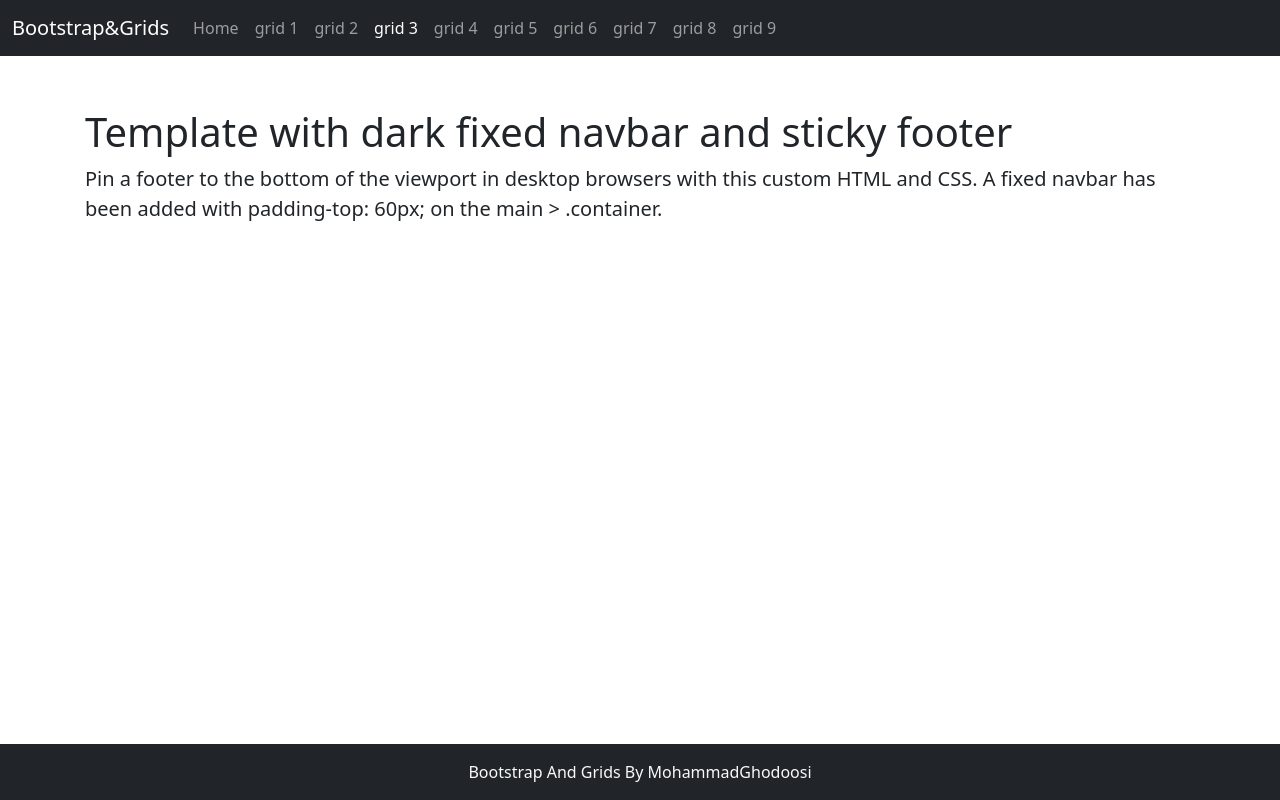
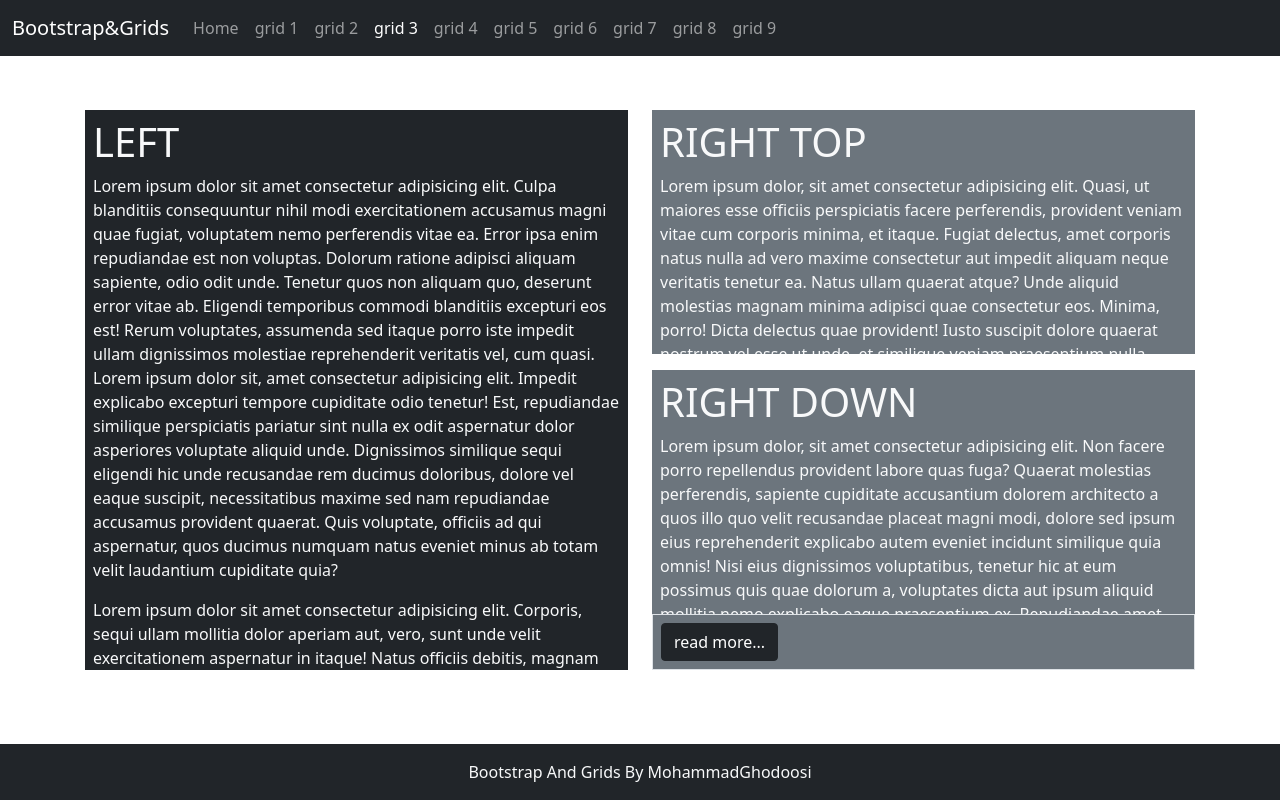
Before and after one commit to mohammadghodoosi/2-bootstrapGrids, a plain HTML site: page grid3.html in a window 1280 px wide. Drawn offline with nearby package versions, Linux system fonts and the light colour scheme.

Commit message:
sixth commit
building first part of grid3 with the help of d-flex flex-column and justify-content-evenly inside of col class and h-50 inside of each part
replacing min-height with height to avoid content to be large
adding overflow-auto and overflow-hidden
adding margin to body>main

```diff
--- a/css/site.css
+++ b/css/site.css
@@ -22,5 +22,9 @@ main>.container {
   color:rgb(190,255,0)
 }
 .minHeight{
-  min-height:80vh;
+  height:70vh;
 }
+body>main{
+  margin-top: 50px;
+  margin-bottom:10px;
+}
--- a/grid3.html
+++ b/grid3.html
@@ -63,9 +63,31 @@
 </nav>
 
     <main class="flex-shrink-0">
-       <div class="container">
-           <h1 class="mt-5">Template with dark fixed navbar and sticky footer</h1>
-           <p class="lead">Pin a footer to the bottom of the viewport in desktop browsers with this custom HTML and CSS. A fixed navbar has been added with padding-top: 60px; on the main > .container.</p>
+       <div class="container h-100 minHeight ">
+          <div class="row h-100">
+              <div class="col minHeight">
+                  <div class="bg-dark overflow-auto text-light h-100 p-2 ">
+                      <h1>LEFT</h1>
+                      Lorem ipsum dolor sit amet consectetur adipisicing elit. Culpa blanditiis consequuntur nihil modi exercitationem accusamus magni quae fugiat, voluptatem nemo perferendis vitae ea. Error ipsa enim repudiandae est non voluptas. Dolorum ratione adipisci aliquam sapiente, odio odit unde. Tenetur quos non aliquam quo, deserunt error vitae ab. Eligendi temporibus commodi blanditiis excepturi eos est! Rerum voluptates, assumenda sed itaque porro iste impedit ullam dignissimos molestiae reprehenderit veritatis vel, cum quasi.
+                      <p>Lorem ipsum dolor sit, amet consectetur adipisicing elit. Impedit explicabo excepturi tempore cupiditate odio tenetur! Est, repudiandae similique perspiciatis pariatur sint nulla ex odit aspernatur dolor asperiores voluptate aliquid unde. Dignissimos similique sequi eligendi hic unde recusandae rem ducimus doloribus, dolore vel eaque suscipit, necessitatibus maxime sed nam repudiandae accusamus provident quaerat. Quis voluptate, officiis ad qui aspernatur, quos ducimus numquam natus eveniet minus ab totam velit laudantium cupiditate quia?</p>
+                      <p>Lorem ipsum dolor sit amet consectetur adipisicing elit. Corporis, sequi ullam mollitia dolor aperiam aut, vero, sunt unde velit exercitationem aspernatur in itaque! Natus officiis debitis, magnam facere maiores numquam eligendi mollitia tempora est minima quia molestias. Fugit, praesentium ducimus?</p>
+                      </div>
+              </div>
+              <div class="col d-flex flex-column justify-content-evenly minHeight">
+                  <div class="bg-secondary text-light h-50 p-2 overflow-auto">
+                      <h1>RIGHT TOP</h1>
+                      <p>Lorem ipsum dolor, sit amet consectetur adipisicing elit. Quasi, ut maiores esse officiis perspiciatis facere perferendis, provident veniam vitae cum corporis minima, et itaque. Fugiat delectus, amet corporis natus nulla ad vero maxime consectetur aut impedit aliquam neque veritatis tenetur ea. Natus ullam quaerat atque? Unde aliquid molestias magnam minima adipisci quae consectetur eos. Minima, porro! Dicta delectus quae provident! Iusto suscipit dolore quaerat nostrum vel esse ut unde, et similique veniam praesentium nulla quibusdam provident qui odit consequatur consectetur eaque voluptatem ad officiis iste culpa! In modi cupiditate qui.</p>
+                    </div>
+                  <div class="bg-secondary text-light h-50 mt-3 p-2 overflow-hidden">
+                      <h1>RIGHT DOWN</h1>
+                      <p>Lorem ipsum dolor, sit amet consectetur adipisicing elit. Non facere porro repellendus provident labore quas fuga? Quaerat molestias perferendis, sapiente cupiditate accusantium dolorem architecto a quos illo quo velit recusandae placeat magni modi, dolore sed ipsum eius reprehenderit explicabo autem eveniet incidunt similique quia omnis! Nisi eius dignissimos voluptatibus, tenetur hic at eum possimus quis quae dolorum a, voluptates dicta aut ipsum aliquid mollitia nemo explicabo eaque praesentium ex. Repudiandae amet cum odio quos ullam cupiditate, exercitationem, fugit quasi soluta eos non libero ad tenetur praesentium cumque facilis, fuga ut!</p>
+                  </div>
+                  <div class="bg-secondary text-light p-2 border border-top">
+                      <button class="btn btn-dark" type='button'>read more...</button>
+                  </div>
+
+              </div>
+          </div>
        </div>
     </main>
     <footer class="footer mt-auto py-3 bg-dark sticky-footer">
```
